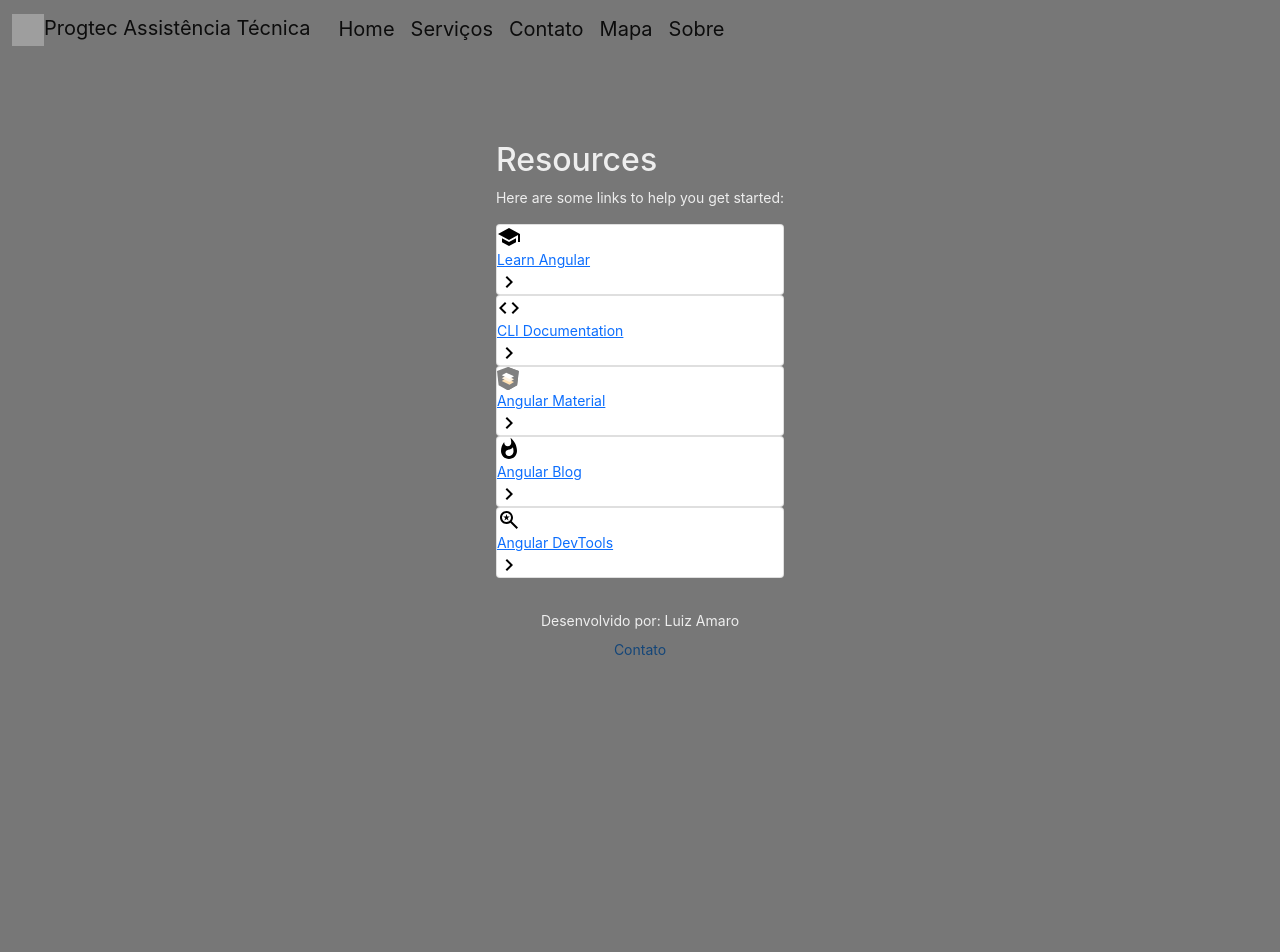
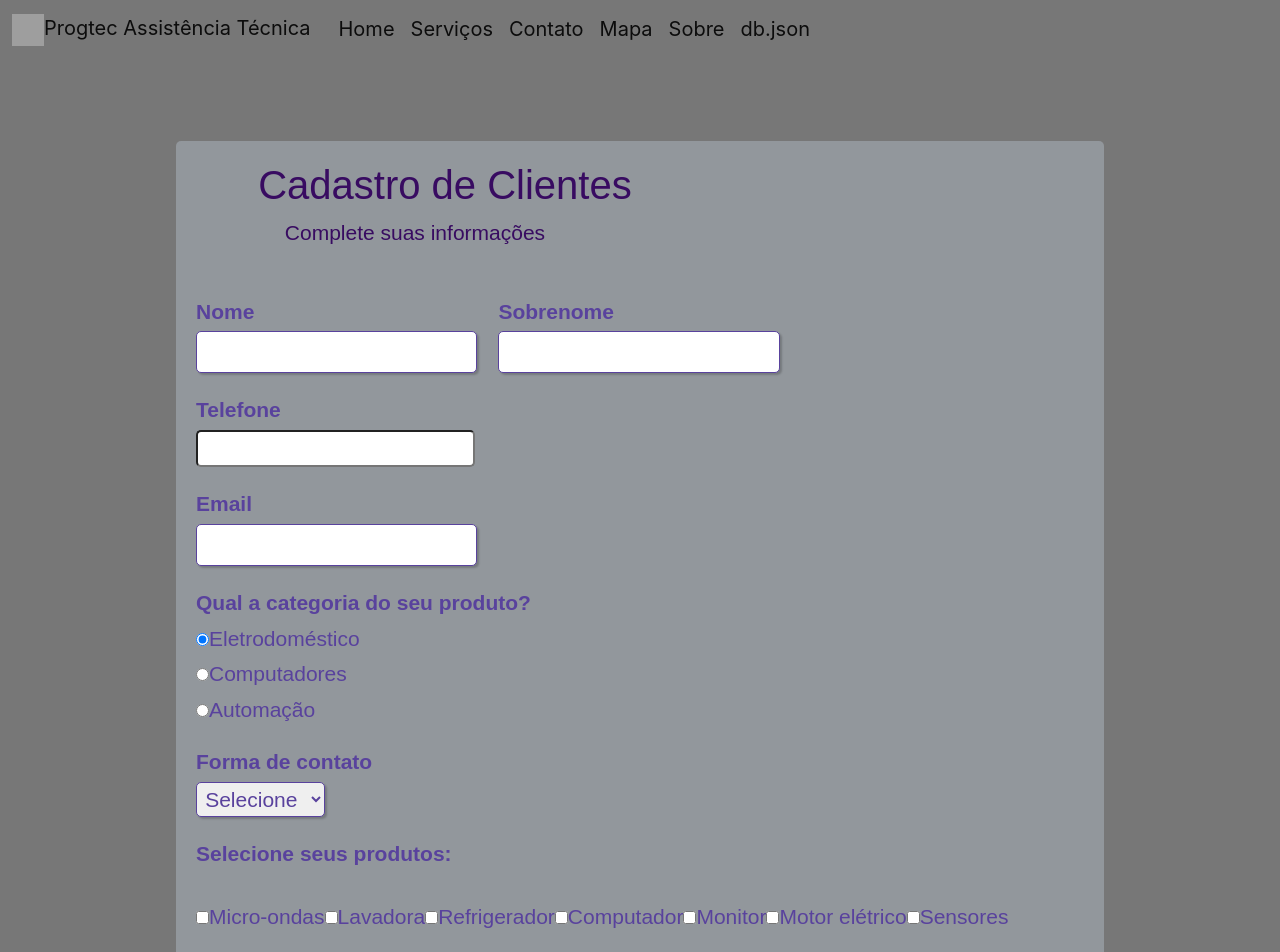
Before and after one commit to luizbarueri/Site_bootstrap_Exemplo, an Angular app: page /contato in a window 1280 px wide. Shown: the top 952 px of the page. Before the commit the page ends 800 px from the top, so only its background shows below. Built offline with nearby package versions, Linux system fonts and the light colour scheme; grey boxes are pictures that could not be loaded.

Commit message:
adcionado pagina sobre, backend e db.json

```diff
--- a/package.json
+++ b/package.json
@@ -5,7 +5,7 @@
     "ng": "ng",
     "start": "ng serve",
     "build": "ng build",
-    "watch": "ng build --watch --configuration development",
+    "watch": "ng build --watch --configuration development json-server --watch  db.json",
     "test": "ng test"
   },
   "private": true,
@@ -18,6 +18,7 @@
     "@angular/platform-browser": "~13.0.0",
     "@angular/platform-browser-dynamic": "~13.0.0",
     "@angular/router": "~13.0.0",
+    "json-server": "^0.17.0",
     "rxjs": "~7.4.0",
     "tslib": "^2.3.0",
     "zone.js": "~0.11.4"
--- a/src/app/app-routing.module.ts
+++ b/src/app/app-routing.module.ts
@@ -1,5 +1,6 @@
 import { NgModule } from '@angular/core';
 import { RouterModule, Routes } from '@angular/router';
+import { BackendComponent } from './backend/backend.component';
 import { ContatoComponent } from './contato/contato.component';
 import { HomeComponent } from './home/home.component';
 import { MapaComponent } from './mapa/mapa.component';
@@ -26,6 +27,10 @@ const routes: Routes = [
   {
     path: "sobre",
     component: SobreComponent
+  },
+  {
+    path: "backend",
+    component: BackendComponent
   }
 ];
 
--- a/src/app/app.component.html
+++ b/src/app/app.component.html
@@ -20,7 +20,8 @@
               <li class="nav-item"><a class="navbar-brand" routerLink="contato">Contato</a></li>
               <li class="nav-item"><a class="navbar-brand" routerLink="mapa">Mapa</a></li>
               <li class="nav-item"><a class="navbar-brand" routerLink="sobre">Sobre</a></li>
-          </ul>
+              <li class="nav-item"><a class="navbar-brand" routerLink="backend">db.json</a></li>
+            </ul>
       </div>
   </div>
 </nav>
--- a/src/app/app.module.ts
+++ b/src/app/app.module.ts
@@ -8,6 +8,7 @@ import { ContatoComponent } from './contato/contato.component';
 import { ServicoComponent } from './servico/servico.component';
 import { MapaComponent } from './mapa/mapa.component';
 import { SobreComponent } from './sobre/sobre.component';
+import { BackendComponent } from './backend/backend.component';
 
 @NgModule({
   declarations: [
@@ -16,7 +17,8 @@ import { SobreComponent } from './sobre/sobre.component';
     ContatoComponent,
     ServicoComponent,
     MapaComponent,
-    SobreComponent
+    SobreComponent,
+    BackendComponent
   ],
   imports: [
     BrowserModule,
--- /dev/null
+++ b/src/app/backend/backend.component.html
@@ -0,0 +1,6 @@
+<div class="container-fluid quem-somos text-center margin">
+    <div class="row" text-center>
+        <h1 class="margin">backend</h1>
+        <iframe src="../assets/db.json" frameborder="0" width="500px" height="1000px"></iframe>            <h3>Somos prestadores de serviços de eletroeletrônicos, atendendimento residencial, comercial e pequenas empresas. </h3>
+    </div>
+</div>
--- a/src/app/contato/contato.component.css
+++ b/src/app/contato/contato.component.css
@@ -0,0 +1,113 @@
+/* Elemento de tag <section> */
+#contato{
+    background-color: #92979c;
+    border-radius: 5px;
+    font-family: sans-serif;
+    font-size: 1.5em;
+    color: #59429d;
+    /* margin-left: 36%;
+    margin-top: 2%; */
+    padding: 20px;
+    justify-content: center;
+}
+
+/* Elementos com o ID "titulo" */
+#titulo {
+    font-family: sans-serif;
+    color: #380B61;
+    margin-left: 7%;
+}
+
+/* Elementos com o ID "subtitulo" */
+#subtitulo {
+    font-family: sans-serif;
+    color: #380B61;
+    margin-left: 10%;
+}
+
+#check{
+    display: inline-block;
+}
+
+/* Elementos de tag <fieldset>*/
+fieldset {
+    border: 0;
+}
+
+/* Elementos de tags <body>, <input>, <Select>, <textarea> e <button> */
+input, select, textarea, button {
+    font-family: sans-serif;
+    font-size: 1em;
+    color: #59429d;
+    border-radius: 5px;
+}
+
+/* Elementos de classe "grupo" nos estados das pseudoclasses "before" e "after" */
+.grupo:before, .grupo:after {
+    display: table;
+}
+
+/* Elementos de classe "grupo" no estado da pseudoclasse "after" */
+.grupo:after {
+    clear: both;
+}
+
+/* Elementos de classe "campo" */
+.campo {
+    margin-bottom: 1em;
+}
+
+/* Elementos de classe "campo" de tag <label> */
+.campo label {
+    margin-bottom: 0.2em;
+    color: #59429d;
+    display: block;
+}
+
+/* Elementos de classe "campo" ou "grupo" de tag <fieldset> */
+fieldset.grupo .campo {
+    float:  left;
+    margin-right: 1em;
+}
+
+/* Elementos de classe "campo" das tags <input> com atributo text e email, da tag <select> e da tag <textarea>*/
+.campo input[type="text"], .campo input[type="email"], .campo select, .campo textarea {
+    padding: 0.2em;
+    border: 1px solid #59429d;
+    box-shadow: 2px 2px 2px rgba(0,0,0,0.2);
+    display: block;
+}
+
+/* Elementos de classe "campo" de tag <select> e <option>*/
+.campo select option {
+    padding-right: 1em;
+}
+
+/* Elemento de classe "campo" com tag <input>, <select> e <textarea> tocas com estado da pseudoclasse "focus"*/
+.campo input:focus, .campo select:focus, .campo textarea:focus {
+    background: #E0E0F8;
+}
+
+/* Elemento de classe "botao" */
+.botao {
+    font-size: 1.2em;
+    background: #59429d;
+    border: 0;
+    color: #ffffff;
+    padding: 0.2em 0.6em;
+    box-shadow: 2px 2px 2px rgba(0,0,0,0.2);
+    text-shadow: 1px 1px 1px rgba(0,0,0,0.5);
+    transform: translate(-50%, -50%)
+}
+
+/* Elemento de classe "botao" com o estado da pseudoclasse "hover" */
+.botao:hover {
+    background: #CCBBFF;
+    box-shadow: inset 2px 2px 2px rgba(0,0,0,0.2);
+    text-shadow: none;
+}
+
+/* Elementos de classe botão e de tag <select> */
+.botao, select{
+    cursor: pointer;
+}
--- a/src/app/contato/contato.component.html
+++ b/src/app/contato/contato.component.html
@@ -1,35 +1,92 @@
- <!-- Resources -->
- <h2>Resources</h2>
- <p>Here are some links to help you get started:</p>
+    <section id="contato">
+    <!-- Cabeçalho com título e subtítulo (ambos com css de id "titulo") -->
+    <div>
+        <h1 id="titulo">Cadastro de Clientes</h1>
+        <p id="subtitulo">Complete suas informações</p>
+        <br>
+    </div>
+    <!-- Início do formulário -->
+    <form>
+        <fieldset class="grupo">
+            <!-- Campo do nome com legenda "nome" e css de classe "campo" -->
+            <div class="campo">
+                <label for="nome"><strong>Nome</strong></label>
+                <input type="text" name="nome" id="nome" required>
+            </div>
 
- <div class="card-container">
-   <a class="card" target="_blank" rel="noopener" href="https://angular.io/tutorial">
-     <svg class="material-icons" xmlns="http://www.w3.org/2000/svg" width="24" height="24" viewBox="0 0 24 24"><path d="M5 13.18v4L12 21l7-3.82v-4L12 17l-7-3.82zM12 3L1 9l11 6 9-4.91V17h2V9L12 3z"/></svg>
-     <span>Learn Angular</span>
-     <svg class="material-icons" xmlns="http://www.w3.org/2000/svg" width="24" height="24" viewBox="0 0 24 24"><path d="M10 6L8.59 7.41 13.17 12l-4.58 4.59L10 18l6-6z"/></svg>    </a>
+            <!-- Campo do sobrenome com legenda "sobrenome" e css de classe "campo" -->
+            <div class="campo">
+                <label for="sobrenome"><strong>Sobrenome</strong></label>
+                <input type="text" name="sobrenome" id="sobrenome" required>
+            </div>
+        </fieldset>
+        <!-- Campo telefone-->
+        <div class="campo">
+        <label for="telefone"><strong>Telefone</strong></label>
+        <input type="tel" name="telefone" id="telefone" required>
+    </div>
+        <!-- Campo de email com-->
+        <div class="campo">
+            <label for="email"><strong>Email</strong></label>
+            <input type="email" name="email" id="email" required>
+        </div>
+        <!-- Campo de desenvolvimento web com 3 opções de botões selecionáveis (radio button) e css de classe "campo" -->
+        <div class="campo">
+            <label><strong>Qual a categoria do seu produto?</strong></label>
+            <label>
+                <input type="radio" name="devweb" value="frontend" checked>Eletrodoméstico
+            </label>
+            <label>
+                <input type="radio" name="devweb" value="backend">Computadores
+            </label>
+            <label>
+                <input type="radio" name="devweb" value="fullstack">Automação
+            </label>
+        </div>
+        <!-- Campo de senioridade com 3 opções para escolha (select option) e css de classe "campo" -->
+        <div class="campo">
+            <label for="senioridade"><strong>Forma de contato</strong></label>
+            <select id="senioridade" required>
+            <option selected disabled value="">Selecione</option>
+            <option>Telefone</option>
+            <option>E-mail</option>
+            <option>Presencial</option>
+            </select>
+        </div>
 
-   <a class="card" target="_blank" rel="noopener" href="https://angular.io/cli">
-     <svg class="material-icons" xmlns="http://www.w3.org/2000/svg" width="24" height="24" viewBox="0 0 24 24"><path d="M9.4 16.6L4.8 12l4.6-4.6L8 6l-6 6 6 6 1.4-1.4zm5.2 0l4.6-4.6-4.6-4.6L16 6l6 6-6 6-1.4-1.4z"/></svg>
-     <span>CLI Documentation</span>
-     <svg class="material-icons" xmlns="http://www.w3.org/2000/svg" width="24" height="24" viewBox="0 0 24 24"><path d="M10 6L8.59 7.41 13.17 12l-4.58 4.59L10 18l6-6z"/></svg>
-   </a>
+        <fieldset class="grupo">
+            <!-- Campo de tecnologias para escolha de 1 ou mais opções para marcar (checkbox) e css de classe "campo" -->
+            <div id="check">
+                <label><strong>Selecione seus produtos:</strong></label><br><br>
+                <input type="checkbox" id="tecnologia1" name="tecnologia1" value="Micro-ondas">
+                <label for="tecnologia1"> Micro-ondas </label>
+                <input type="checkbox" id="tecnologia2" name="tecnologia2" value="Lavadora">
+                <label for="tecnologia2"> Lavadora </label>
+                <input type="checkbox" id="tecnologia3" name="tecnologia3" value="Refrigerador">
+                <label for="tecnologia3"> Refrigerador </label>
+                <input type="checkbox" id="tecnologia4" name="tecnologia4" value="Computador">
+                <label for="tecnologia4"> Computador </label>
+                <input type="checkbox" id="tecnologia5" name="tecnologia5" value="Monitor">
+                <label for="tecnologia5"> Monitor </label>
+                <input type="checkbox" id="tecnologia6" name="tecnologia6" value="Motor elétrico">
+                <label for="tecnologia6"> Motor elétrico </label>
+                <input type="checkbox" id="tecnologia7" name="tecnologia7" value="Sensores">
+                <label for="tecnologia7"> Sensores </label>
+            </div>
+        </fieldset>
 
-   <a class="card" target="_blank" rel="noopener" href="https://material.angular.io">
-     <svg xmlns="http://www.w3.org/2000/svg" style="margin-right: 8px" width="21.813" height="23.453" viewBox="0 0 21.813 23.453"><path d="M4099.584,972.736h0l-10.882,3.9,1.637,14.4,9.245,5.153,9.245-5.153,1.686-14.4Z" transform="translate(-4088.702 -972.736)" fill="#808080"/><path d="M4181.516,972.736v23.453l9.245-5.153,1.686-14.4Z" transform="translate(-4170.633 -972.736)" fill="#808080"/><path d="M4137.529,1076.127l-7.7-3.723,4.417-2.721,7.753,3.723Z" transform="translate(-4125.003 -1058.315)" fill="#ffe0b2"/><path d="M4137.529,1051.705l-7.7-3.723,4.417-2.721,7.753,3.723Z" transform="translate(-4125.003 -1036.757)" fill="#fff3e0"/><path d="M4137.529,1027.283l-7.7-3.723,4.417-2.721,7.753,3.723Z" transform="translate(-4125.003 -1015.199)" fill="#fff"/></svg>
-     <span>Angular Material</span>
-     <svg class="material-icons" xmlns="http://www.w3.org/2000/svg" width="24" height="24" viewBox="0 0 24 24"><path d="M10 6L8.59 7.41 13.17 12l-4.58 4.59L10 18l6-6z"/></svg>
-   </a>
+        <!-- Caixa de texto -->
+        <div class="container-fluid quem-somos text-center">
+            <br>
+            <p>
+                <label for="experiencia"><strong>Conte um pouco mais sobre defeitos apresentado: </strong></label>
+                <textarea rows="6" style="width: 26em" id="experiencia" name="experiencia"></textarea>
+                <!-- Botão para enviar o formulário -->
+                <br>
+                <br>
+                <button class="botao" type="submit" onsubmit="">Concluído</button>
+            </p>
+        </div>
 
-   <a class="card" target="_blank" rel="noopener" href="https://blog.angular.io/">
-     <svg class="material-icons" xmlns="http://www.w3.org/2000/svg" width="24" height="24" viewBox="0 0 24 24"><path d="M13.5.67s.74 2.65.74 4.8c0 2.06-1.35 3.73-3.41 3.73-2.07 0-3.63-1.67-3.63-3.73l.03-.36C5.21 7.51 4 10.62 4 14c0 4.42 3.58 8 8 8s8-3.58 8-8C20 8.61 17.41 3.8 13.5.67zM11.71 19c-1.78 0-3.22-1.4-3.22-3.14 0-1.62 1.05-2.76 2.81-3.12 1.77-.36 3.6-1.21 4.62-2.58.39 1.29.59 2.65.59 4.04 0 2.65-2.15 4.8-4.8 4.8z"/></svg>
-     <span>Angular Blog</span>
-     <svg class="material-icons" xmlns="http://www.w3.org/2000/svg" width="24" height="24" viewBox="0 0 24 24"><path d="M10 6L8.59 7.41 13.17 12l-4.58 4.59L10 18l6-6z"/></svg>
-   </a>
-
-   <a class="card" target="_blank" rel="noopener" href="https://angular.io/devtools/">
-     <svg class="material-icons" xmlns="http://www.w3.org/2000/svg" enable-background="new 0 0 24 24" height="24px" viewBox="0 0 24 24" width="24px" fill="#000000"><g><rect fill="none" height="24" width="24"/></g><g><g><path d="M14.73,13.31C15.52,12.24,16,10.93,16,9.5C16,5.91,13.09,3,9.5,3S3,5.91,3,9.5C3,13.09,5.91,16,9.5,16 c1.43,0,2.74-0.48,3.81-1.27L19.59,21L21,19.59L14.73,13.31z M9.5,14C7.01,14,5,11.99,5,9.5S7.01,5,9.5,5S14,7.01,14,9.5 S11.99,14,9.5,14z"/><polygon points="10.29,8.44 9.5,6 8.71,8.44 6.25,8.44 8.26,10.03 7.49,12.5 9.5,10.97 11.51,12.5 10.74,10.03 12.75,8.44"/></g></g></svg>
-     <span>Angular DevTools</span>
-     <svg class="material-icons" xmlns="http://www.w3.org/2000/svg" width="24" height="24" viewBox="0 0 24 24"><path d="M10 6L8.59 7.41 13.17 12l-4.58 4.59L10 18l6-6z"/></svg>
-   </a>
-
- </div>
+    </form>
+    </section>
--- a/src/app/sobre/sobre.component.html
+++ b/src/app/sobre/sobre.component.html
@@ -1 +1,26 @@
-<p>sobre works!</p>
+<section id="sobre">
+    <div class="container-fluid quem-somos text-center margin">
+        <div class="row" text-center>
+            <div class="col-lg-12">
+                <h1 class="margin">Sobre</h1>
+                <img src="../assets/images/luiz-eletricista.jpg" alt="Gatos" class="rounded-circle" width="25%">
+                <h3>Somos prestadores de serviços de eletroeletrônicos, atendendimento residencial, comercial e pequenas empresas. </h3>
+            </div>
+        </div>
+        <input type="hidden" #selection>
+
+        <div class="card-container">
+            <button class="card card-small" (click)="selection.value = 'component'" tabindex="0">
+              <svg class="material-icons" xmlns="http://www.w3.org/2000/svg" width="24" height="24" viewBox="0 0 24 24"><path d="M19 13h-6v6h-2v-6H5v-2h6V5h2v6h6v2z"/></svg>
+              <span>Telefone</span>
+            </button>
+
+            <button class="card card-small" (click)="selection.value = 'material'" tabindex="0">
+              <svg class="material-icons" xmlns="http://www.w3.org/2000/svg" width="24" height="24" viewBox="0 0 24 24"><path d="M19 13h-6v6h-2v-6H5v-2h6V5h2v6h6v2z"/></svg>
+              <span>(11) 93005-9542</span>
+            </button>
+        </div>
+    </div>
+
+
+</section>
--- /dev/null
+++ b/src/assets/db.json
@@ -0,0 +1,10 @@
+{
+    "login":[
+        {
+            "id":1,
+            "usuario": "Luiz",
+            "email": "luizbarueri@gmail.com",
+            "senha":"1234"
+        }
+    ]
+}
```
Also changed, not shown: src/app/backend/backend.component.ts (added, +15 -0 lines), src/app/sobre/sobre.component.css (+91 -0 lines), src/app/backend/backend.component.css (added), 2 other files (tests, documents, lock files or other folders).
